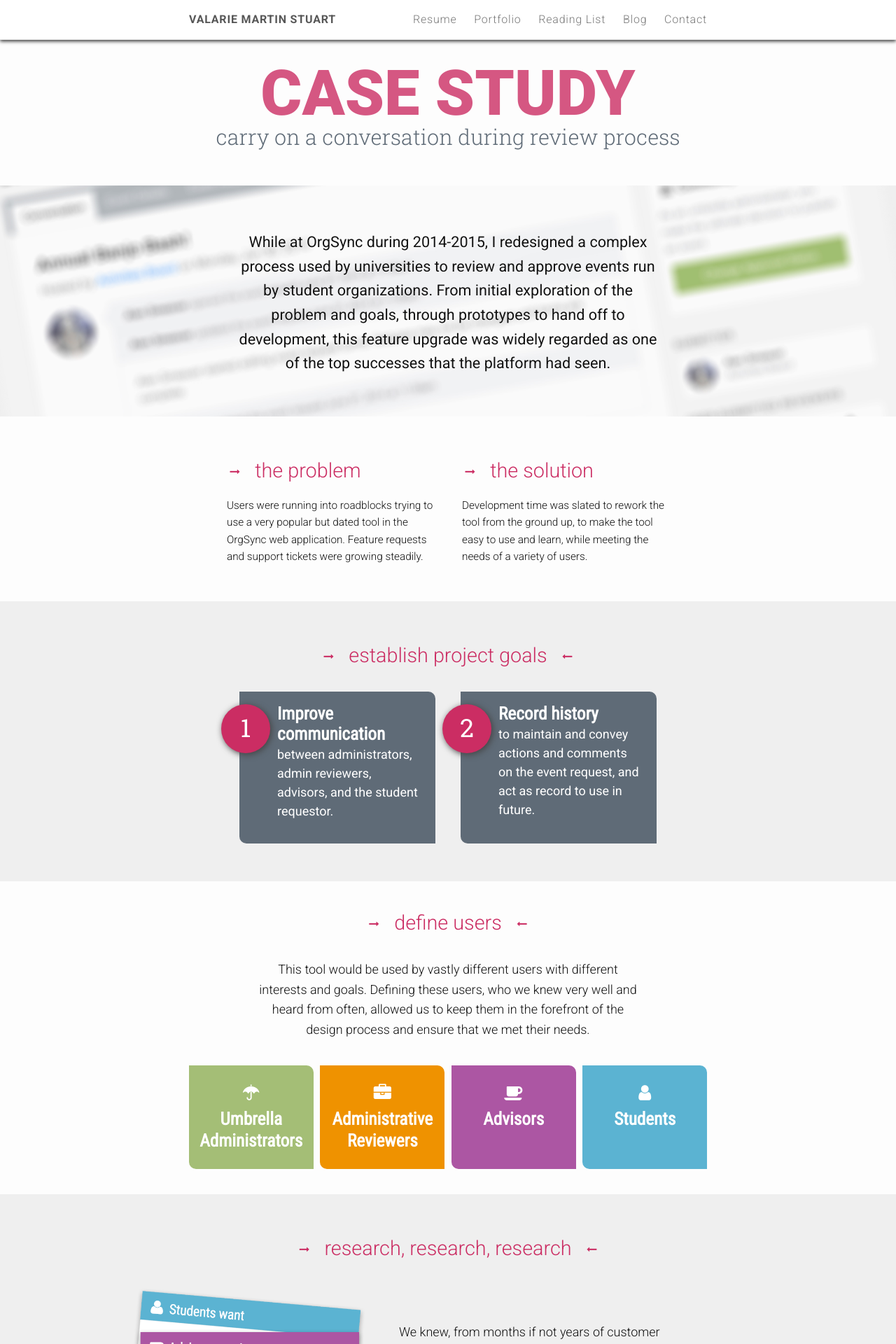
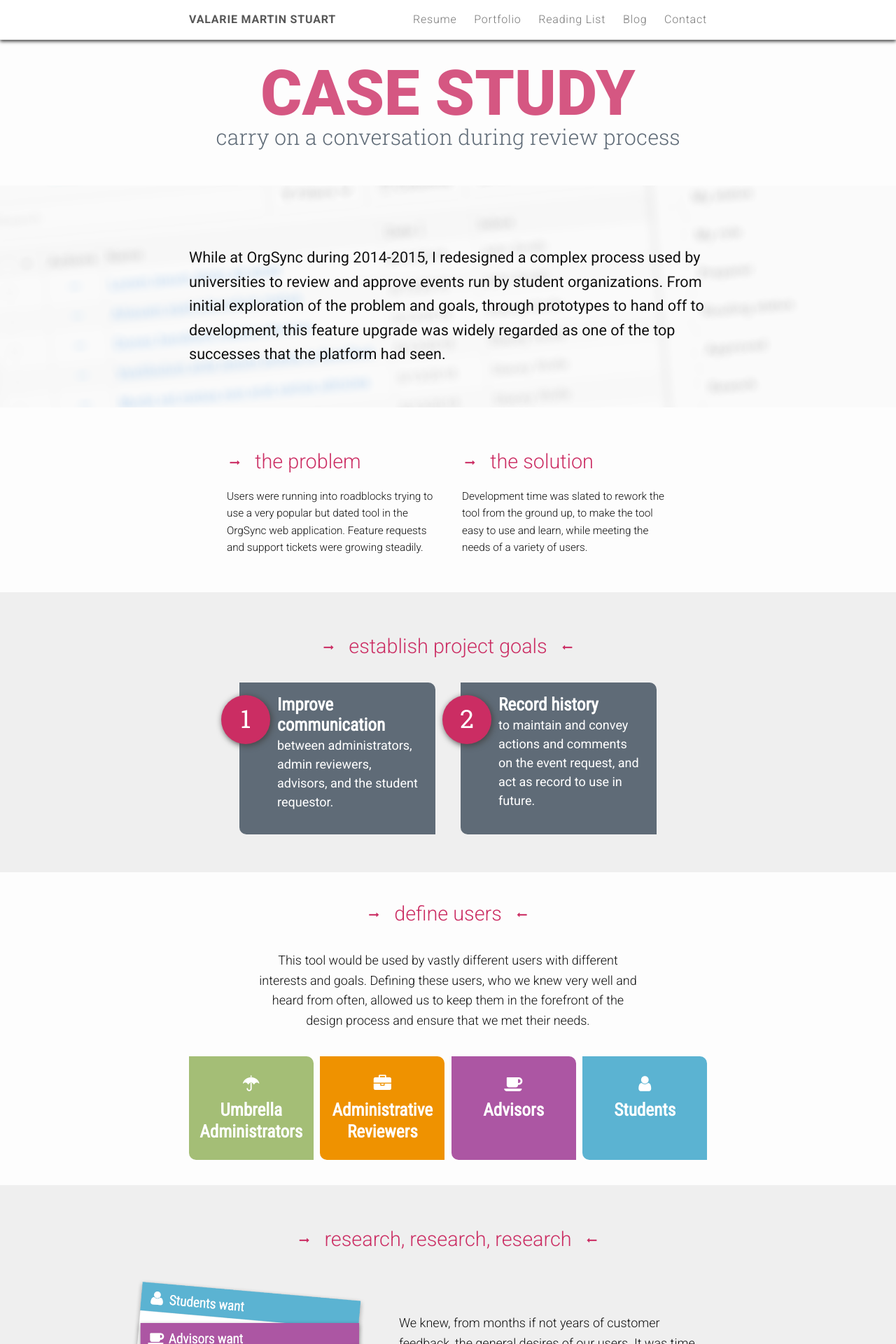
Before and after one commit to valariems/valariems.github.io, a Jekyll site: the page built from portfolio-event-requests.html, in a window 1280 px wide. Shown: the top 1920 px of the page at 70% size. Built offline with Jekyll 4.4.1, drawn with Linux system fonts in a browser that asks for light colours; nearby versions of some CDN libraries.

Commit message:
Add sus blur bkg on intro.

```diff
--- a/css/custom.scss
+++ b/css/custom.scss
@@ -601,6 +601,20 @@ h4.small-subhead {
   }
 }
 
+.sus-blur-bkg {
+  @include case-study-blur;
+  background-image: url("/assets/images/portfolio/sus-blur.png");
+  img {
+    margin-top: 3em;
+  }
+  p {
+    padding: 4em 0 2em 0;
+    font-size: 1.2em;
+    font-weight: 400;
+    text-shadow: 0 1px #fff;
+  }
+}
+
 .reg-wizard-blur-bkg {
   @include case-study-blur;
   background-image: url("/assets/images/portfolio/apci-reg-wizard-blur.jpg");
--- a/portfolio-event-requests.html
+++ b/portfolio-event-requests.html
@@ -7,7 +7,7 @@ layout: about-story
   <h2 class="case-study">carry on a conversation during review process</h2>
 </section>
 
-<section class="event-req-blur-bkg">
+<section class="sus-blur-bkg">
   <div class="wrapper">
     <p>While at OrgSync during 2014-2015, I redesigned a complex process used by universities to review and approve events run by student organizations. From initial exploration of the problem and goals, through prototypes to hand off to development, this feature upgrade was widely regarded as one of the top successes that the platform had seen.</p>
   </div>
--- a/portfolio-measuring-usability.html
+++ b/portfolio-measuring-usability.html
@@ -9,7 +9,7 @@ layout: about-story
 
 <section class="browse-orgs-blur-bkg">
   <div class="wrapper">
-    <p>While working at a fintech company, I introduced SUS scoring, when heuristic evaluation and usability study results weren't enough to prove the need to overhaul a legacy UI to a modern design.</p>
+    <p>While working at a fintech company, I introduced SUS scoring when heuristic evaluation and usability study results weren't enough to prove the need to overhaul a legacy UI to a modern design.</p>
   </div>
 </section>
 
```
Also changed, not shown: assets/images/portfolio/sus-blur.png (added).
